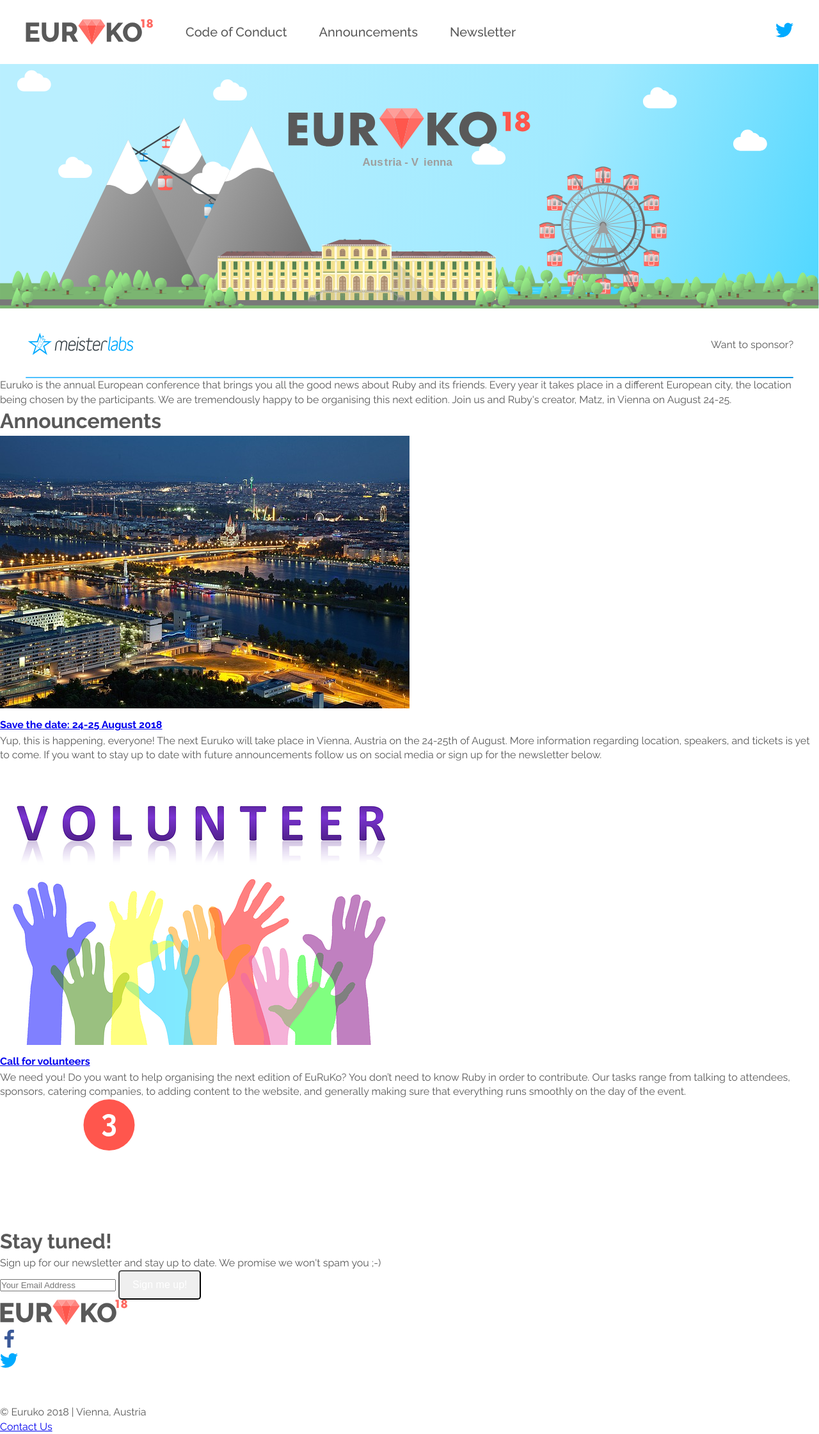
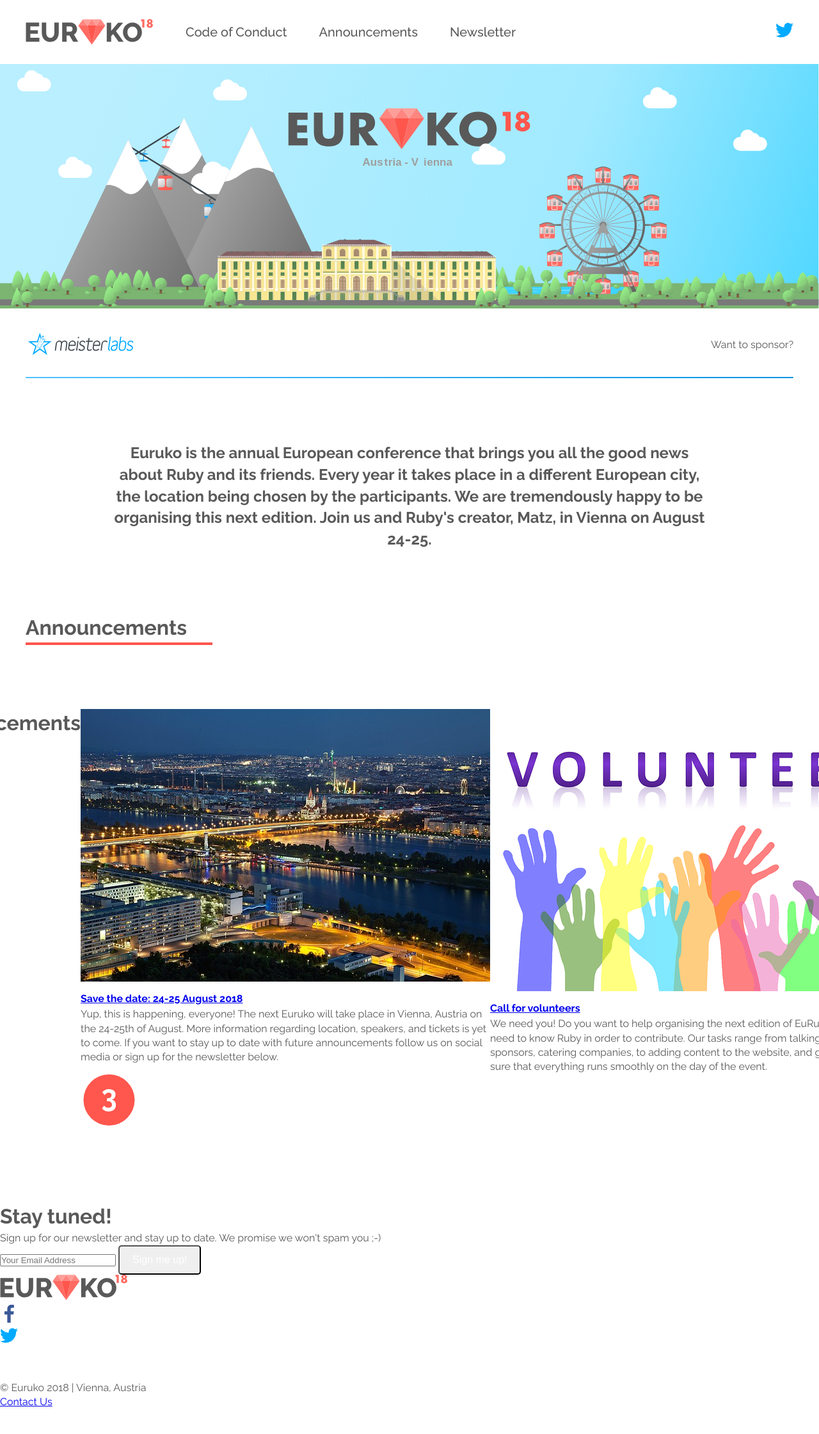
Before and after one commit to euruko/euruko2018.github.io, a Jekyll site: the page built from index.html, in a window 1280 px wide. Shown: the whole page at 64% size. Built offline with Jekyll 4.4.1, drawn with Linux system fonts in a browser that asks for light colours; after the commit the page ends 2202 px from its top, so only the background shows below that.

Commit message:
Description section

```diff
--- a/assets/css/homepage.scss
+++ b/assets/css/homepage.scss
@@ -5,3 +5,18 @@
 
 @import "modules/navigation";
 @import "modules/sponsor-list";
+
+section {
+    padding: 100px 30px 0px 30px;
+    justify-content: center;
+    display: flex;
+
+    .content-wrapper {
+        flex-basis: $page-width;
+    }
+}
+
+.description {
+    text-align: center;
+    padding: 0 10vw;
+}
--- /dev/null
+++ b/assets/css/lib/5-components/_headings.scss
@@ -0,0 +1,6 @@
+.section-header {
+    font-size: $fs-h2;
+    font-weight: $fw-bold;
+    padding-right: 40px;
+    border-bottom: 4px solid $red;
+}
--- a/assets/css/lib/main.scss
+++ b/assets/css/lib/main.scss
@@ -11,4 +11,6 @@
 @import "4-object/flexbox";
 @import "4-object/separator";
 
+@import "5-components/headings";
+
 @import "6-trumps/colors";
--- a/index.html
+++ b/index.html
@@ -11,11 +11,21 @@
 
   {% include sponsor_list.html %}
 
-  <p class="website-description">
-    Euruko is the annual European conference that brings you all the good news about Ruby and its friends. Every year
-    it takes place in a different European city, the location being chosen by the participants. We are tremendously
-    happy to be organising this next edition. Join us and Ruby's creator, Matz, in Vienna on August 24-25.
-  </p>
+  <section>
+    <view class="content-wrapper">
+      <h3 class="description">
+        Euruko is the annual European conference that brings you all the good news about Ruby and its friends. Every year it takes
+        place in a different European city, the location being chosen by the participants. We are tremendously happy to be organising
+        this next edition. Join us and Ruby's creator, Matz, in Vienna on August 24-25.
+      </h3>
+    </view>
+  </section>
+
+  <section>
+    <view class="content-wrapper">
+      <h2 class="section-header">Announcements</h2>
+    </view>
+  </section>
 
   <section id="announcements">
     <div class="header">
```
